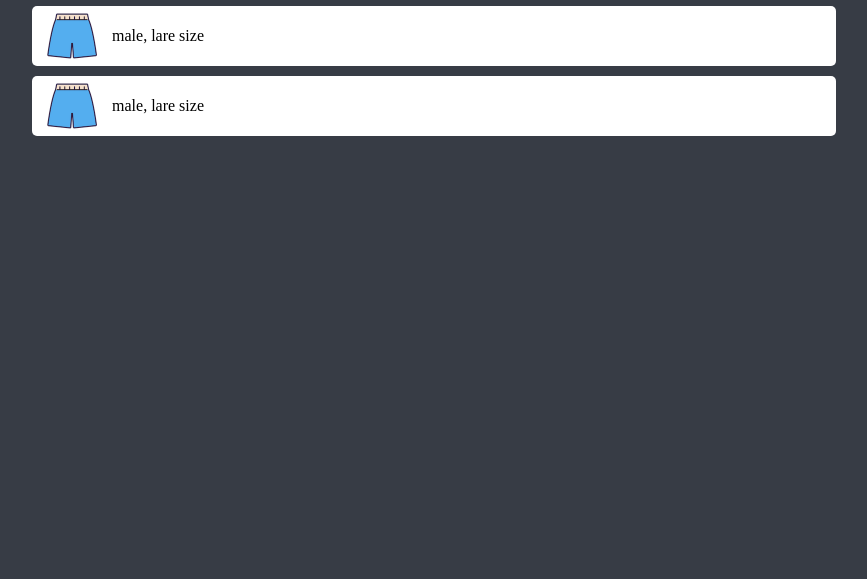
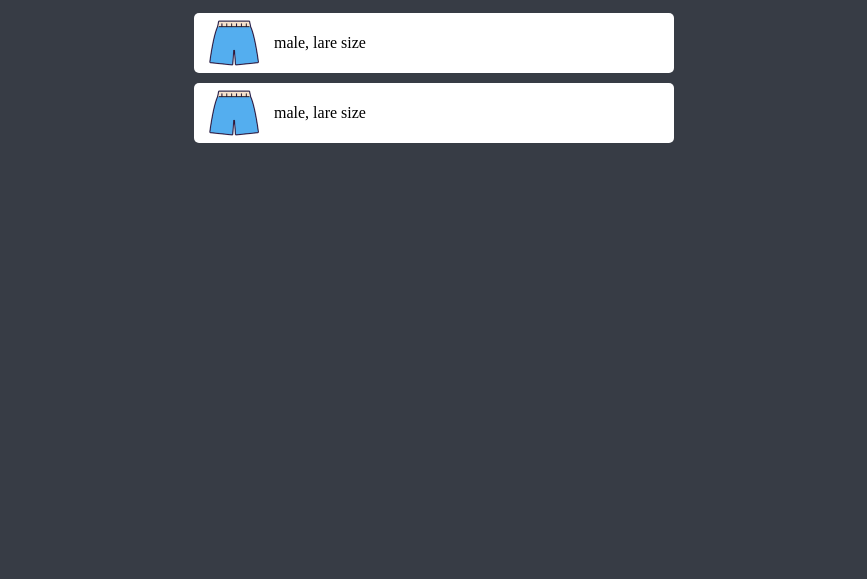
Before and after one commit to momongss/mini_shopping_mall_front2, a plain HTML site: page index.html in a window 1280 px wide. Shown: the part 237-816 px from the top of the page, without its empty margins (206-1073 px from the left). Drawn offline with Linux system fonts and the light colour scheme.

Commit message:
아이템 width 고정

```diff
--- a/style.css
+++ b/style.css
@@ -14,7 +14,7 @@
   --font-size: 16px;
   --btn-img-size: 60px;
   --thumbnail-img-size: 50px;
-  --itembox-size: 63.6%;
+  --itembox-size: 480px;
   --item-size: 60px;
 
   --border-radius: 5px;
@@ -29,6 +29,7 @@ body {
   justify-content: center;
   align-items: center;
   height: 100vh;
+  margin: 0;
   background-color: var(--color-black);
 }
 
```
